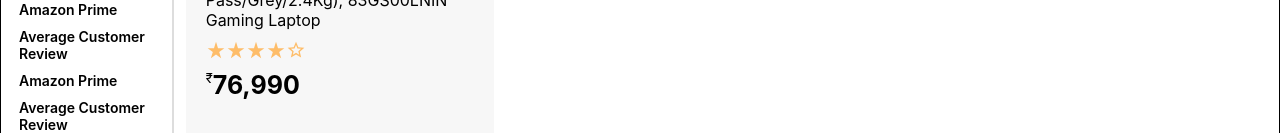
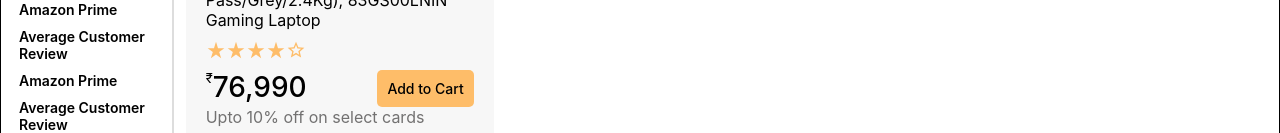
Before and after one commit to Mr-Pranay-git/amazon-ui-clone, a React (Create React App) app: page /products in a window 1280 px wide. Shown: the part 667-800 px from the top of the page. Built offline with nearby package versions, Linux system fonts and the light colour scheme.

Commit message:
tyring to apply map function on products

```diff
--- a/src/Screen/HomeScreen/Products/products.css
+++ b/src/Screen/HomeScreen/Products/products.css
@@ -125,7 +125,30 @@
 .currencyText{
    font-size: 13px;
 }
-.price{
-   font-size: 25px;
-   font-weight: 700;
+.rateHomeDetail{
+   font-size: 28px;
+   font-weight: 500;
+   display: flex;
+   width: 100%;
+   justify-content: space-between;
 }
+.addtobasketBtn{
+   background-color: #febd69;
+   width: fit-content;
+   font-size: 14px;
+   display: flex;
+   flex-direction: column;
+   justify-content: center;
+   align-items: center;
+   padding: 10px;
+   border-radius: 5px;
+   cursor: pointer;
+}
+.offproductPage{
+   color: #727171;
+   font-weight: 400;
+}
+.freeDeliveryHomepage{
+   font-weight: 400;
+   margin-top: 10px;
+}
--- a/src/Screen/HomeScreen/Products/products.js
+++ b/src/Screen/HomeScreen/Products/products.js
@@ -3,6 +3,7 @@
 import StarBorderOutlinedIcon from '@mui/icons-material/StarBorderOutlined';
 import './products.css'
 import { Superscript } from '@mui/icons-material';
+import productDetail from './products.json';
 const Products = () => {
   return (
     <div className='productPage'>
@@ -93,6 +94,12 @@
           </div>
 
           <div className='itemsImageProductPage'>
+
+            {
+              productDetail.product.map((item, index)=>{
+
+              })
+            }
             <div className='itemsImageProductPageOne'>
               <div className='imgBlockitemsImageProductPageOne'>
                 <img src={"https://m.media-amazon.com/images/I/51brxTbVUoL._SY300_SX300_QL70_FMwebp_.jpg"} className='productImageProduct' />
@@ -107,12 +114,20 @@
                   <StarBorderOutlinedIcon sx={{ fontSize: "20px", color: "#febd69" }} />
                 </div>
                 <div className='priceProductDetailPage'>
-                  <sup><div className='currencyText'>₹</div></sup>
-                  <div className='price'>76,990</div>
+                  <div className='currencyText'>₹</div>
+                  <div className='rateHomeDetail'>
+                    <div className='rateHomeDetailPrice'>76,990</div>
+                    <div className='addtobasketBtn'>Add to Cart</div>
+
+                  </div>
 
                 </div>
+                <div className='offproductPage'>Upto 10% off on select cards</div>
+                <div className='freeDeliveryHomepage'>Free Delivery By Amazon</div>
               </div>
             </div>
+
+
           </div>
 
         </div>
--- /dev/null
+++ b/src/Screen/HomeScreen/Products/products.json
@@ -0,0 +1,39 @@
+{
+    "product": [
+        {
+            "id": "1",
+            "name": "HP Victus Gaming Laptop, 12th Gen Intel Core i5-12450H, 4GB RTX 3050 GPU, 15.6-inch (39.6 cm) FHD IPS 144Hz, 16GB DDR4, 512GB...",
+            "price": 67999,
+            "quantity": 1,
+            "imageUrl": "https://m.media-amazon.com/images/I/710ZcpHUpkL._AC_UL480_FMwebp_QL65_.jpg"
+        },
+        {
+            "id": "2",
+            "name": "boAt Airdopes 141 Bluetooth TWS Earbuds with 42H Playtime,Low Latency Mode for Gaming, ENx Tech, IWP, IPX4 Water Resistanc...",
+            "price": 1299,
+            "quantity": 1,
+            "imageUrl": "https://m.media-amazon.com/images/I/61KNJav3S9L._AC_UL480_QL65_.jpg"
+        },
+        {
+            "id": "3",
+            "name": "boAt Immortal 121 in Ear TWS Earbuds with Beast Mode(40ms Low Latency) for Gaming, 40H Playtime, Blazing LEDs, Quad Mics...",
+            "price": 999,
+            "quantity": 1,
+            "imageUrl": "https://m.media-amazon.com/images/I/61q-2yzbBtL._AC_UL480_QL65_.jpg"
+        },
+        {
+            "id": "4",
+            "name": "Iphone 121 in Ear TWS Earbuds with Beast Mode(40ms Low Latency) for Gaming, 40H Playtime, Blazing LEDs, Quad Mics ENx Sign...",
+            "price": 79999,
+            "quantity": 1,
+            "imageUrl": "https://m.media-amazon.com/images/I/71v2jVh6nIL._AC_UY327_FMwebp_QL65_.jpg"
+        },
+        {
+            "id": "5",
+            "name": "Xiaomi Pad 6| Qualcomm Snapdragon 870| Powered by HyperOS | 144Hz Refresh Rate| 6GB, 128GB| 2.8K+ Display ...",
+            "price": 24999,
+            "quantity": 1,
+            "imageUrl": "https://m.media-amazon.com/images/I/71LRY1j6UHL._AC_UY327_FMwebp_QL65_.jpg"
+        }
+    ]
+}
```
